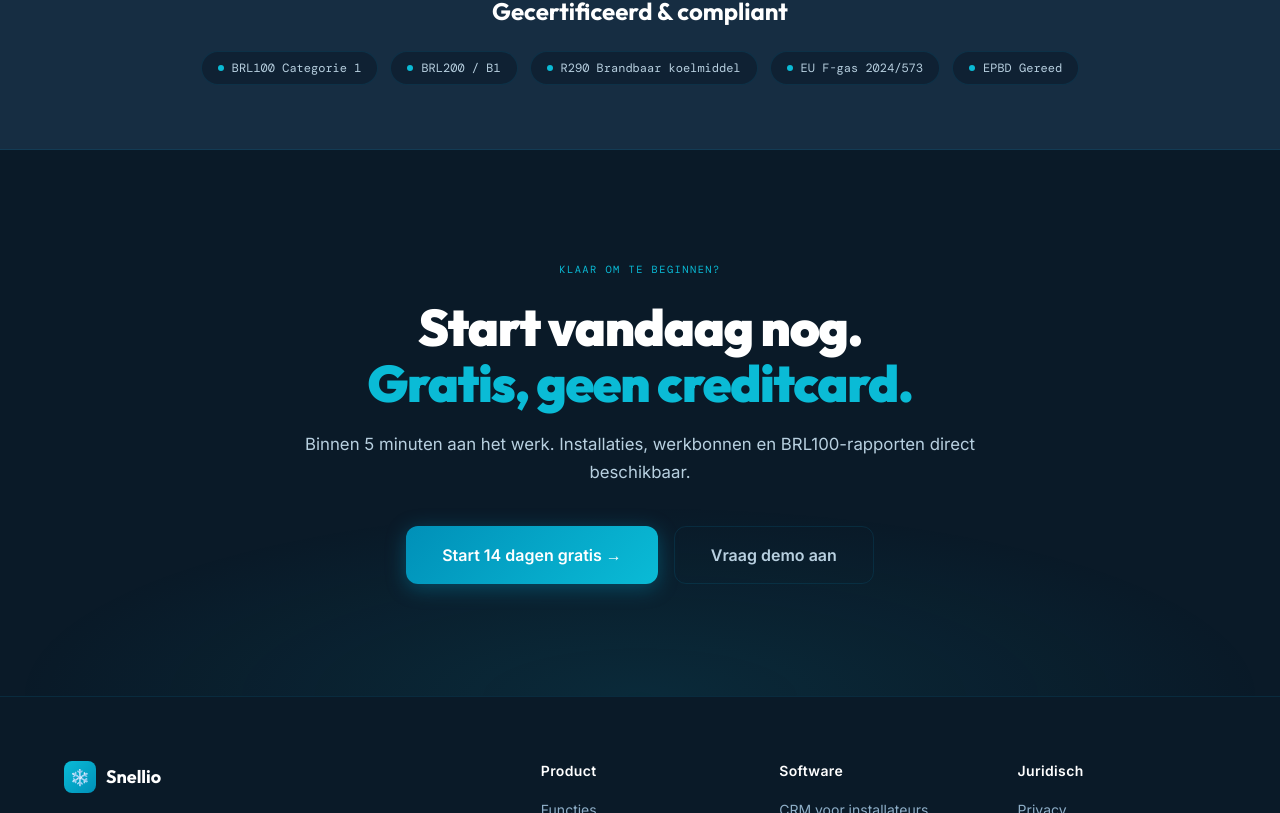
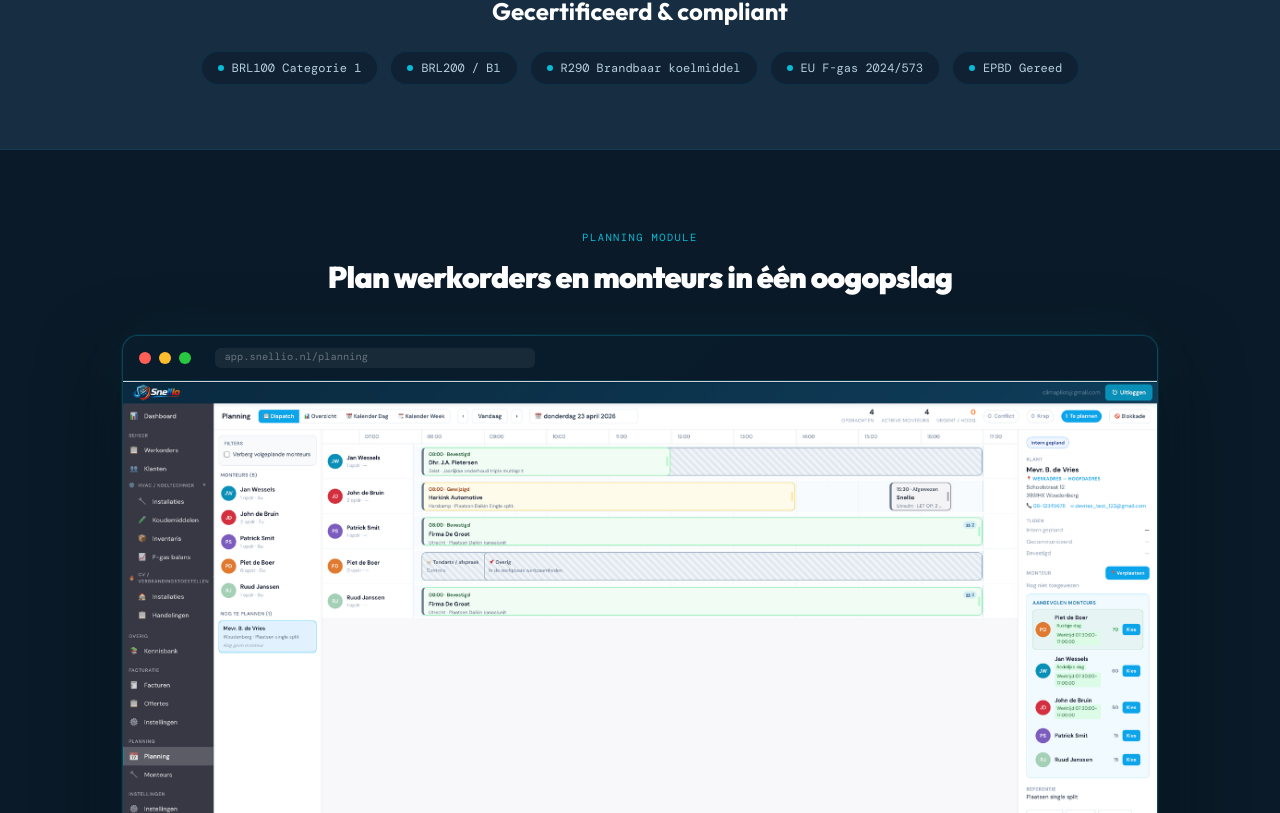
Before and after one commit to snelaircos/snellio-website, a Next.js app: page /features in a window 1280 px wide. Shown: the part 1427-2240 px from the top of the page. Built offline with nearby package versions, Linux system fonts and the light colour scheme; no server answers.

Commit message:
Features-pagina: planning screenshot onder Gecertificeerd & compliant
In zelfde browser-chrome frame als dashboard preview op homepage.
SEO-vriendelijke alt-text die functie en doelgroep beschrijft.

Co-Authored-By: Claude Sonnet 4.6 <noreply@anthropic.com>

```diff
--- a/app/features/page.tsx
+++ b/app/features/page.tsx
@@ -1,4 +1,5 @@
 import type { Metadata } from 'next'
+import Image             from 'next/image'
 import { buildMetadata }  from '@/lib/metadata'
 import { breadcrumbSchema, faqSchema } from '@/lib/schemas'
 import JsonLd    from '@/components/seo/JsonLd'
@@ -138,6 +139,49 @@ export default function FeaturesPage() {
         </Container>
       </section>
 
+      {/* Planning preview */}
+      <section className="py-20 px-[5%] bg-[var(--navy2)]">
+        <Container>
+          <p className="font-mono text-[.65rem] text-[var(--cyan)] uppercase tracking-[.14em] text-center mb-3">
+            Planning module
+          </p>
+          <h2 className="font-outfit font-black text-white text-2xl md:text-3xl tracking-tight text-center mb-10">
+            Plan werkorders en monteurs in één oogopslag
+          </h2>
+          <div
+            className="relative rounded-2xl overflow-hidden"
+            style={{
+              background: 'linear-gradient(135deg, rgba(10,187,214,.12) 0%, rgba(0,144,184,.06) 100%)',
+              border: '1px solid rgba(10,187,214,.2)',
+              boxShadow: '0 0 0 1px rgba(10,187,214,.08), 0 32px 80px rgba(0,0,0,.5), 0 0 60px rgba(10,187,214,.08)',
+            }}
+          >
+            <div
+              className="flex items-center gap-2 px-4 py-3 border-b"
+              style={{ background: 'rgba(10,26,40,.8)', borderColor: 'rgba(10,187,214,.15)' }}
+            >
+              <span className="w-3 h-3 rounded-full bg-[#ff5f57]" />
+              <span className="w-3 h-3 rounded-full bg-[#ffbd2e]" />
+              <span className="w-3 h-3 rounded-full bg-[#28c840]" />
+              <div
+                className="ml-4 flex-1 max-w-xs h-5 rounded-md text-[.65rem] font-mono flex items-center px-2.5"
+                style={{ background: 'rgba(255,255,255,.06)', color: 'rgba(255,255,255,.35)' }}
+              >
+                app.snellio.nl/planning
+              </div>
+            </div>
+            <Image
+              src="/planning-preview.png"
+              alt="Snellio planning module — werkorders en monteurs gepland in een week-overzicht met Google Calendar synchronisatie voor HVAC- en koeltechnische installateurs"
+              width={1120}
+              height={550}
+              className="w-full h-auto block"
+              sizes="(min-width: 1280px) 1152px, 100vw"
+            />
+          </div>
+        </Container>
+      </section>
+
       <Cta />
     </>
   )
```
